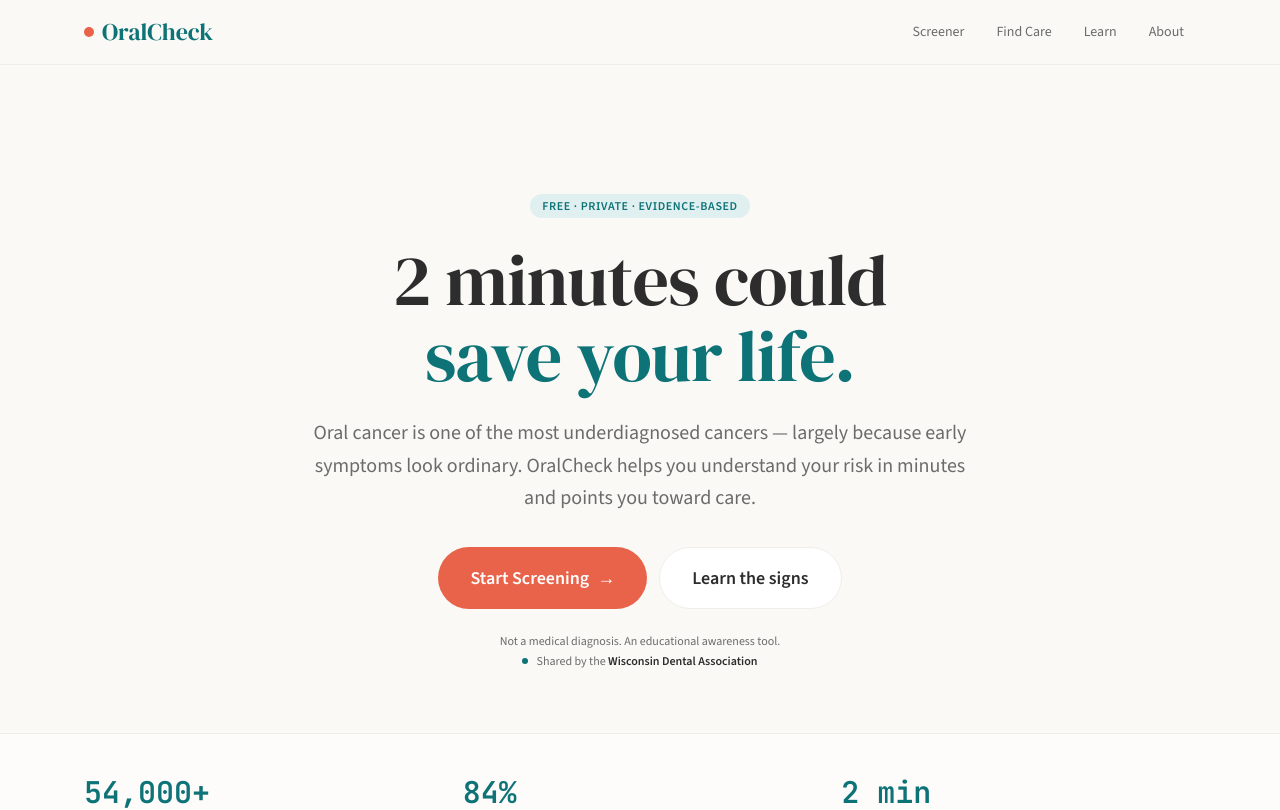
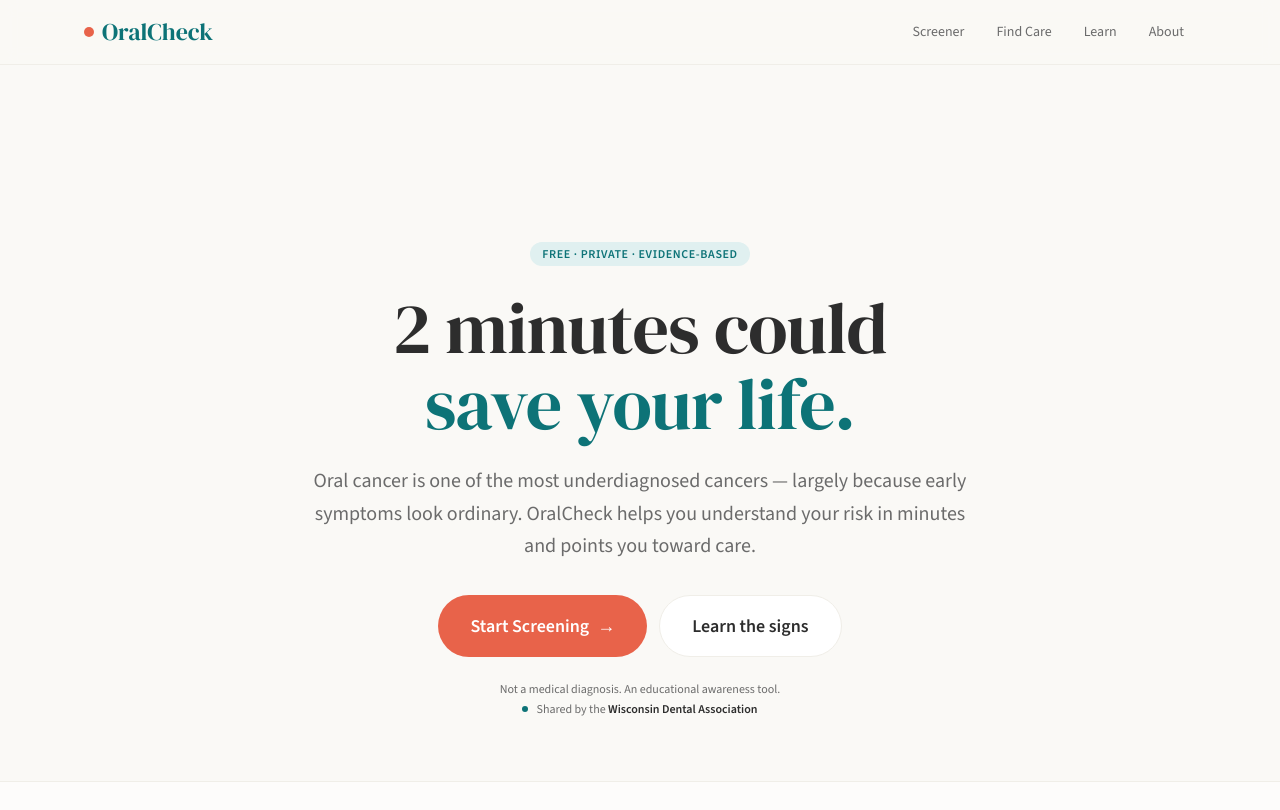
Before and after one commit to ianoharris/oralcheck, a Next.js app: page / in a window 1280 px wide. Shown: the top 810 px of the page. Built offline with nearby package versions, Linux system fonts and the light colour scheme.

Commit message:
Increase hero top padding for more breathing room
Co-Authored-By: Claude Sonnet 4.6 <noreply@anthropic.com>

```diff
--- a/src/components/HeroSectionWide.tsx
+++ b/src/components/HeroSectionWide.tsx
@@ -16,7 +16,7 @@ export default function HeroSectionWide() {
         };
 
   return (
-    <section className="max-w-4xl mx-auto px-5 pt-24 sm:pt-32 pb-16 text-center">
+    <section className="max-w-4xl mx-auto px-5 pt-32 sm:pt-44 pb-16 text-center">
       <motion.div {...fadeItem(0)}>
         <span className="inline-block text-xs font-semibold uppercase tracking-wider text-brand bg-brand-soft px-3 py-1 rounded-full">
           Free · Private · Evidence-based
```
